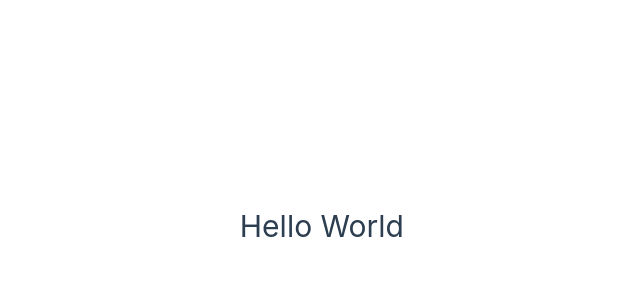
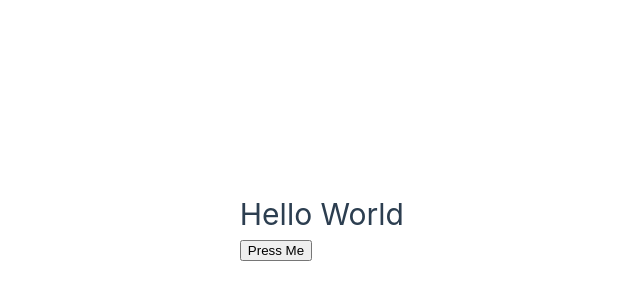
Before and after one commit to locb65/Learning_VueJS, a Vue app in the folder vue-learning-project/: page / in a window 1280 px wide. Shown: the part 174-474 px from the top of the page, without its empty margins (236-876 px from the left). Built offline with nearby package versions, Linux system fonts and the light colour scheme.

Commit message:
added a button component and rendered it to UI

```diff
--- a/vue-learning-project/src/App.vue
+++ b/vue-learning-project/src/App.vue
@@ -2,11 +2,13 @@
 <script imports>
 // standard import line,
 import HelloWorld from './components/HelloWorld.vue';
+import Button from './components/Button.vue';
 // exports the App component and all components used in app to the Index.html
 export default {
   name: 'App',
   components: {
-    HelloWorld
+    HelloWorld,
+    Button
   }
 }
 
@@ -15,5 +17,6 @@ export default {
 <template>
   <div>
     <HelloWorld/>
+    <Button/>
   </div>
 </template>
--- /dev/null
+++ b/vue-learning-project/src/components/Button.vue
@@ -0,0 +1,9 @@
+<!-- Button component -->
+
+<template>
+    <div>
+        <button>
+            Press Me
+        </button>
+    </div>
+</template>
```
